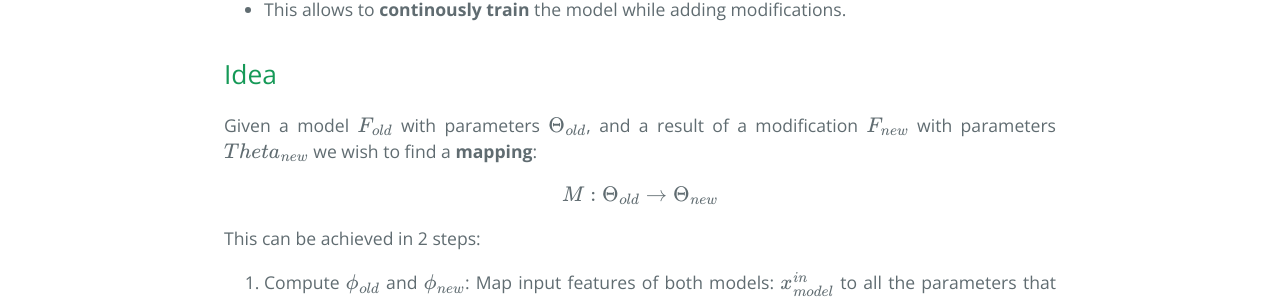
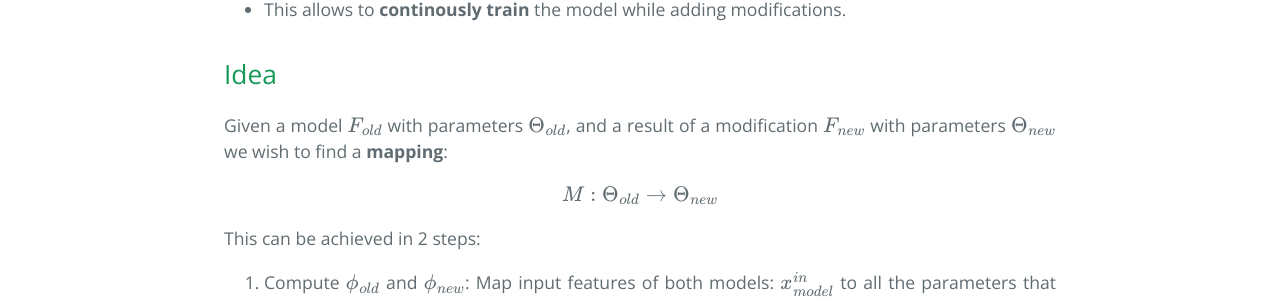
Before and after one commit to CampusAI/CampusAI.github.io, a Jekyll site: the page built from _papers/NN_surgery_sets.md, in a window 1280 px wide. Shown: the part 704-1005 px from the top of the page. Built offline with Jekyll 4.4.1, drawn with Linux system fonts in a browser that asks for light colours; formulas are drawn with MathJax 3.

Commit message:
Fixed typo

```diff
--- a/_papers/NN_surgery_sets.md
+++ b/_papers/NN_surgery_sets.md
@@ -14,7 +14,7 @@ After a changing input features and architectures, the network parameters have t
 - This allows to **continously train** the model while adding modifications.
 
 ## Idea
-Given a model $F_{old}$ with parameters $\Theta_{old}$, and a result of a modification $F_{new}$ with parameters $Theta_{new}$ we wish to find a **mapping**:
+Given a model $F_{old}$ with parameters $\Theta_{old}$, and a result of a modification $F_{new}$ with parameters $\Theta_{new}$ we wish to find a **mapping**:
 
 \begin{equation}
 M : \Theta_{old} \rightarrow \Theta_{new}
```
